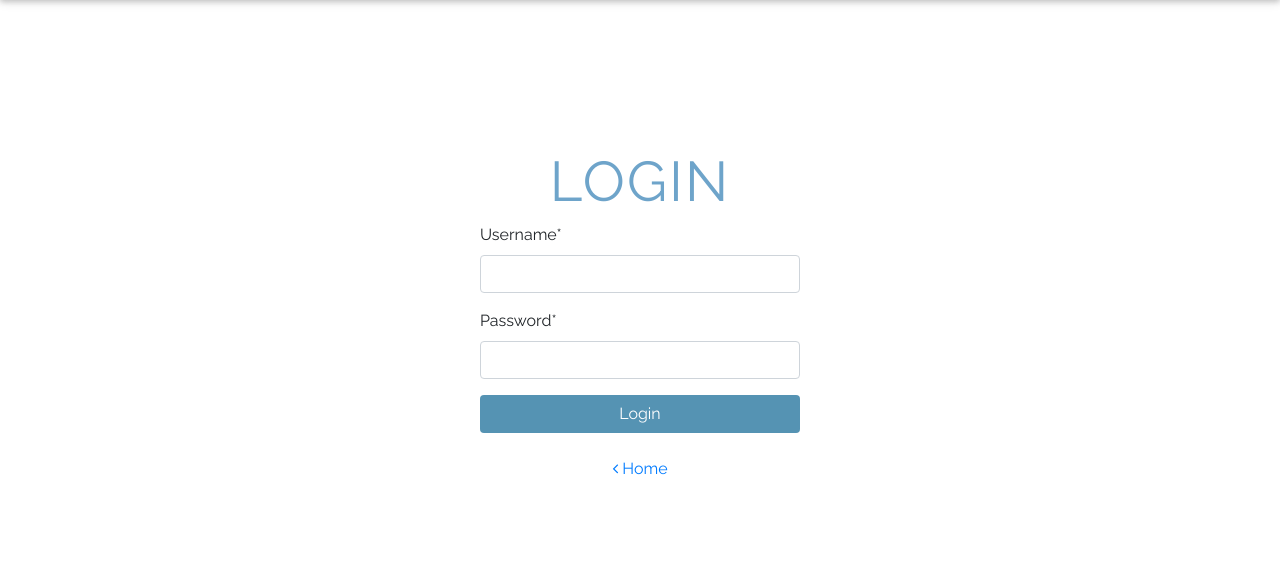
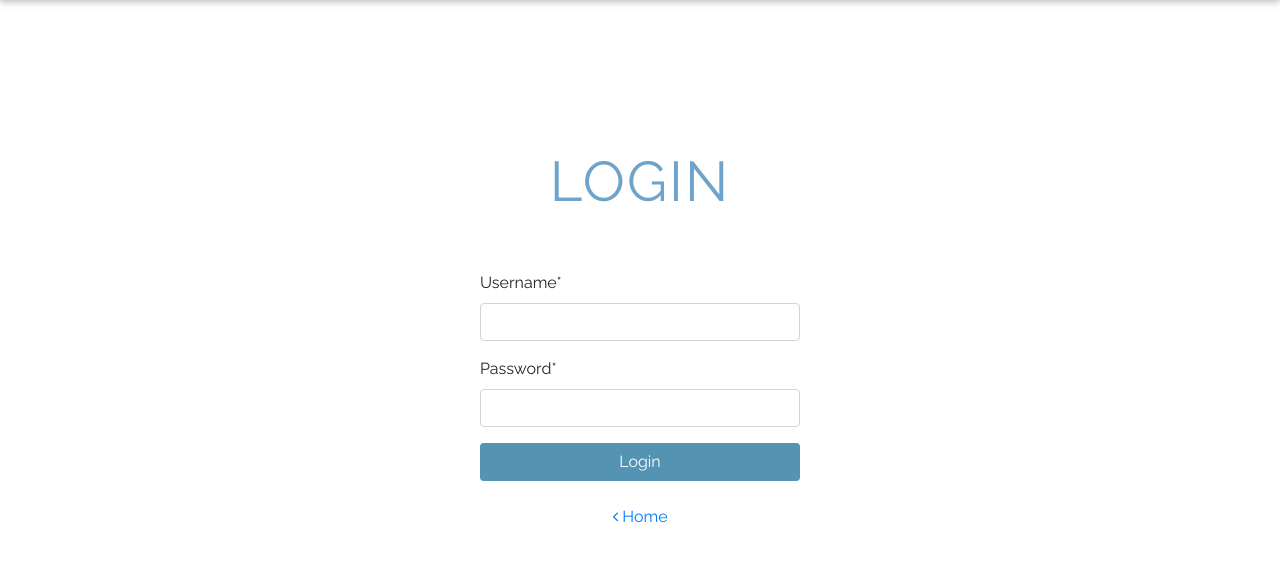
Before and after one commit to levimake/seafoodexports, a Django app: page /login in a window 1280 px wide. Shown: the part 92-654 px from the top of the page. Run offline with Django 3.2, Linux system fonts and the light colour scheme; some libraries are stand-ins or nearby versions.

Commit message:
Update Login

```diff
--- a/common/templates/login.html
+++ b/common/templates/login.html
@@ -50,7 +50,7 @@
   </nav>
 
      <div class="Absolute-Center is-Responsive">
-       <h3 class='display-4 page-title' style="padding:0px;">Login</h1>
+       <h3 class='display-4 page-title' style="padding:0px; margin-bottom: 1em;">Login</h1>
     <form action="login", method="POST">
       {% csrf_token %}
       <!--  <table>{{form}}</table> -->
@@ -61,7 +61,7 @@
     {% if error == None %} <!--Print Nothing-->{% else %}
     <div class="alert alert-danger" role="alert">{{ error }}</div>
     {% endif %}
-    <center><a href="/"><i class="fa fa-angle-left"></i> Home</a></center>
+    <center><a href="/" style="padding-bottom: 30px;"><i class="fa fa-angle-left"></i> Home</a></center>
   </div>
 </body>
 </html>
```
